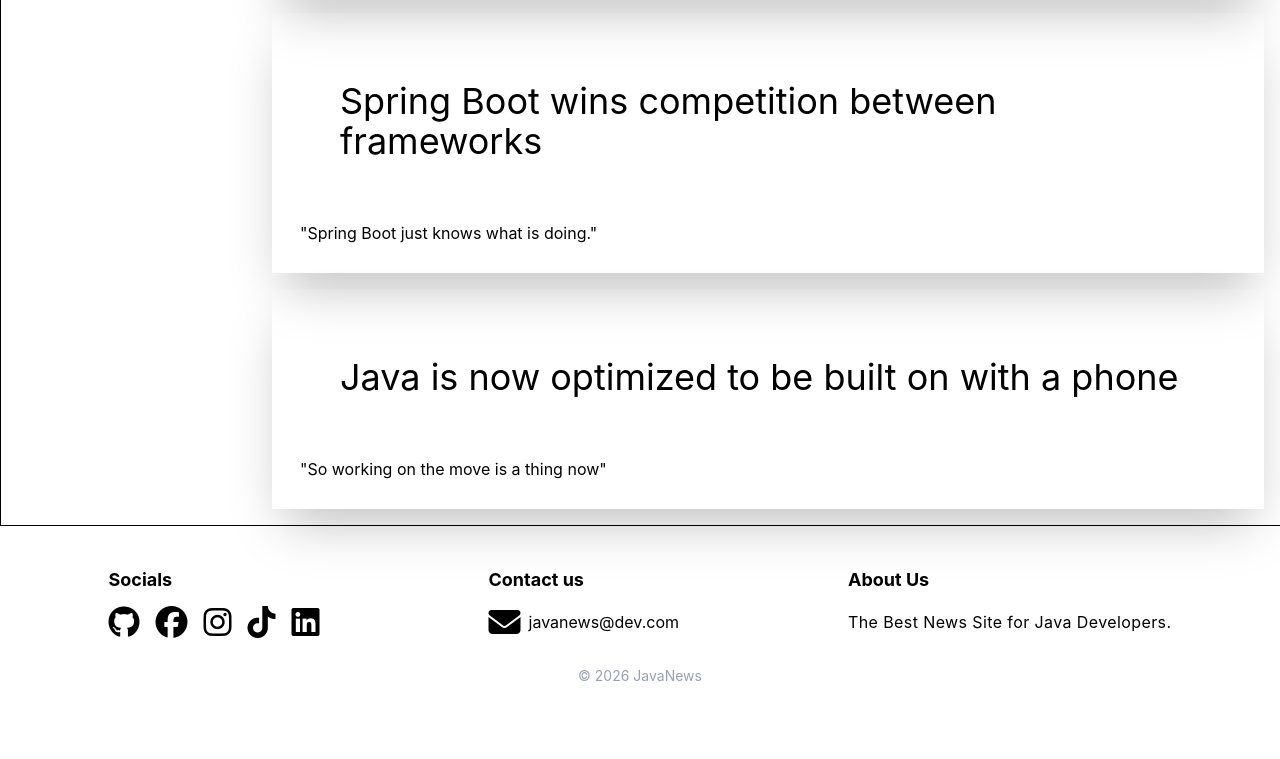
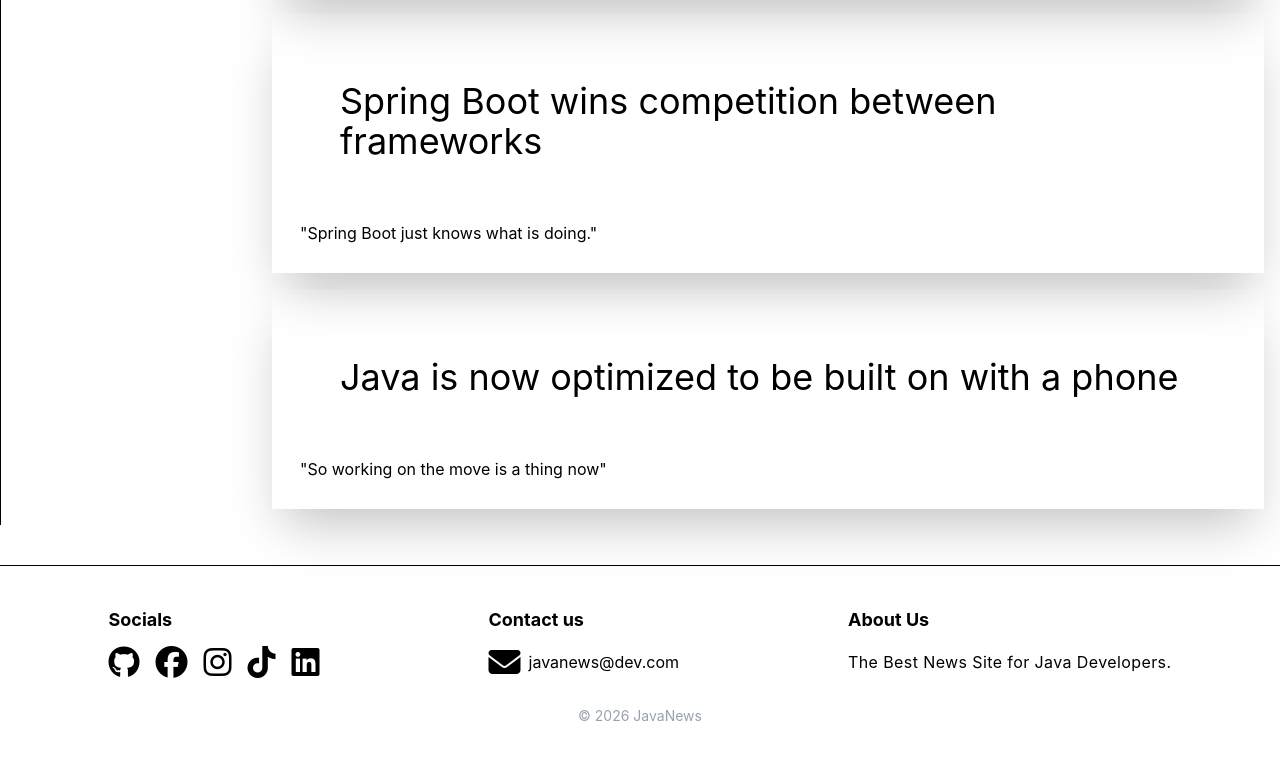
Before and after one commit to AlbertTopallaj/news-site, a website built with Vite: page index.html in a window 1280 px wide. Shown: the part 359-1118 px from the top of the page. Before the commit the page ends 1085 px from the top, so only its background shows below. Built offline with nearby package versions, Linux system fonts and the light colour scheme.

Commit message:
feat: changed from mt-auto to mt-10 in footer

```diff
--- a/index.html
+++ b/index.html
@@ -53,7 +53,7 @@
 
   </div>
 
-  <footer class="mt-auto w-full flex flex-col p-6 md:p-10 border-t">
+  <footer class="mt-10 w-full flex flex-col p-6 md:p-10 border-t">
 
     <div class="flex flex-col md:flex-row justify-around items-start gap-8">
 
```
